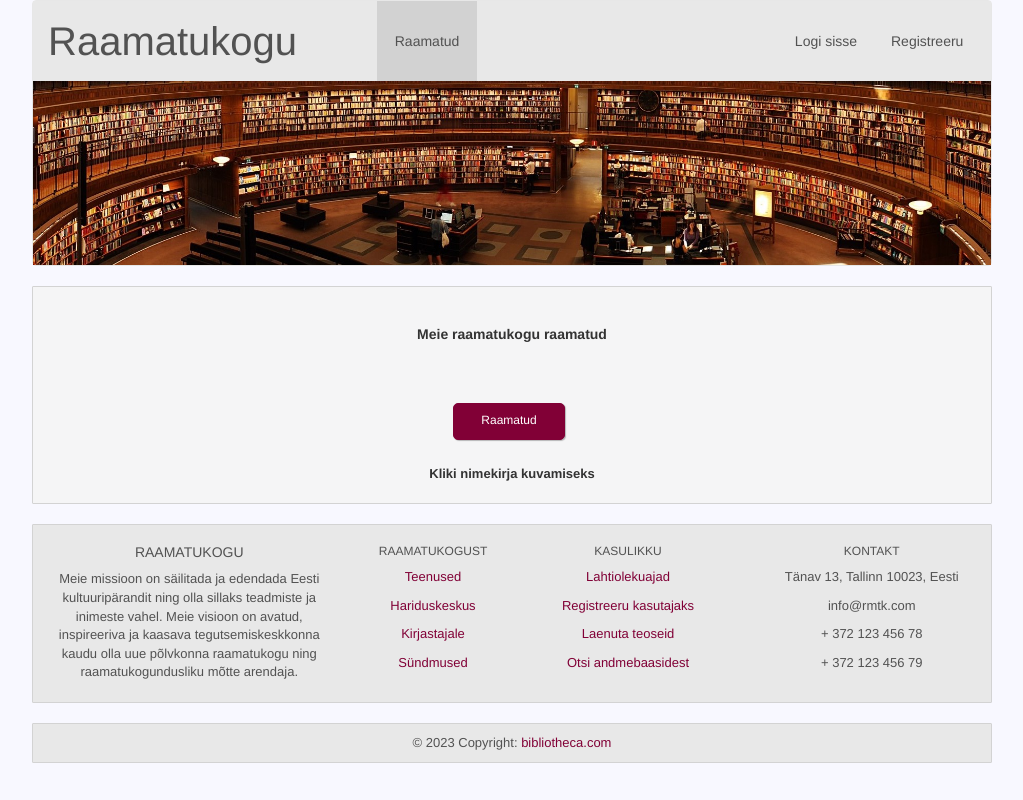
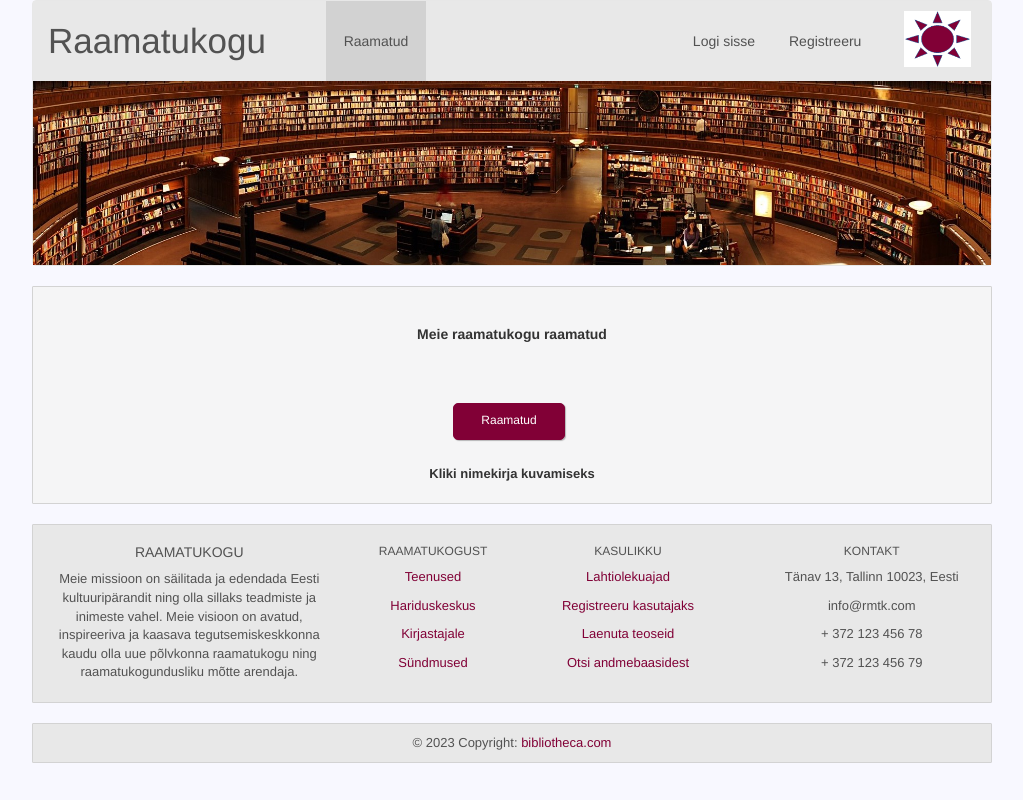
Before and after one commit to kvalge/bibliotheca-angular, an Angular app: page /books in a window 1280 px wide. Shown: the top 800 px of the page, without its empty margins (128-1151 px from the left). Built offline with nearby package versions, Linux system fonts and the light colour scheme.

Commit message:
Added logo.

```diff
--- a/src/app/layout/header/header.component.css
+++ b/src/app/layout/header/header.component.css
@@ -10,9 +10,16 @@ nav {
 
 .navbar-brand {
   color: #525252;
-  font-size: 40px;
+  font-size: 35px;
   padding-top: 30px;
-  padding-right: 80px;
+  padding-right: 60px;
+}
+
+.logo {
+  max-width: 67px;
+  margin-right: 5px;
+  margin-left: 30px;
+  margin-top: 10px
 }
 
 .active > a {
--- a/src/app/layout/header/header.component.html
+++ b/src/app/layout/header/header.component.html
@@ -19,6 +19,7 @@
           <a routerLink="/login" style="cursor: pointer; color: #525252; padding-top: 30px">
             Registreeru</a>
         </li>
+        <img class="logo" src="assets/logo.png" alt="logo">
       </ul>
     </div>
   </div>
```
Also changed, not shown: src/assets/logo.png (added).
